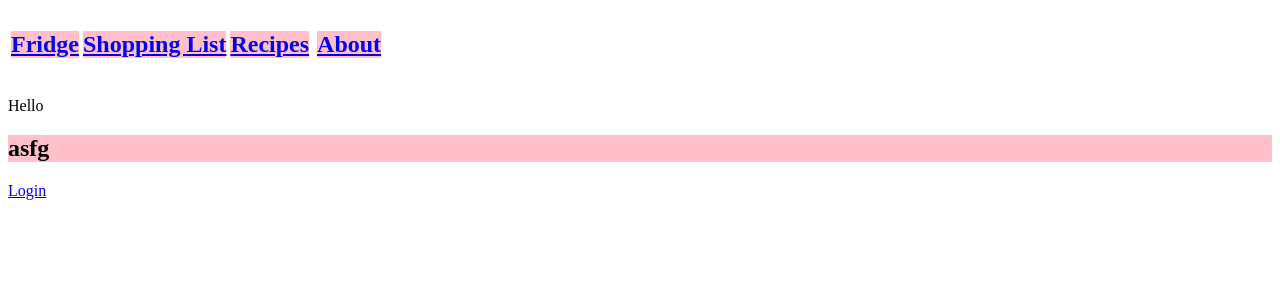
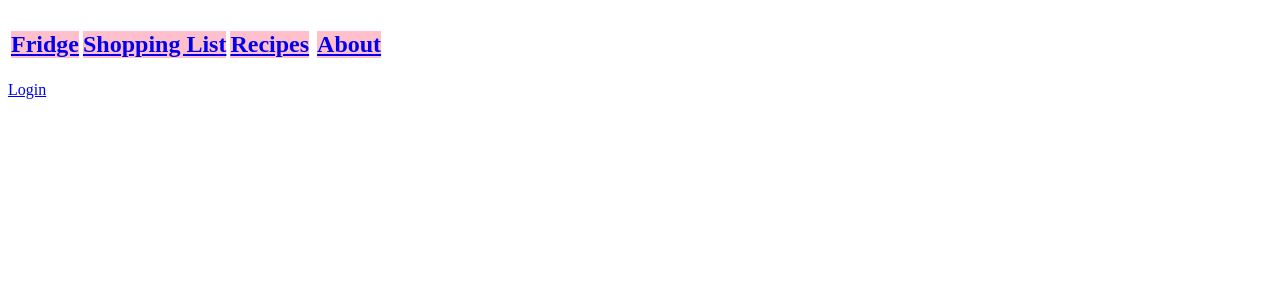
Before and after one commit to nickdep217/My_Fridges, a Python web app: template Templates/homepage.html in a window 1280 px wide. Shown: the top 300 px of the page. Run offline with Jinja, Linux system fonts and the light colour scheme; the template is opened without the code that fills it: most values are stand-ins (such as "Sample title", 1, 10 or a date in 2020); lists and menus that the app fills with data are empty.

Commit message:
took away hello

```diff
--- a/Templates/homepage.html
+++ b/Templates/homepage.html
@@ -13,8 +13,8 @@
 <th><h2> <a href=/recipe >Recipes</a></h2><th>
   <th><h2> <a href=/about >About</a></h2><th>
 </table>
-<p>Hello<p>
-<h2>asfg<a href=/fridge ></a></h2>
+
+<a href=/fridge ></a>
         {% if user %}
         <h1>User is {{user.email()}}</h1>
         <a href="{{logout_url}}">Logout</a>
```
